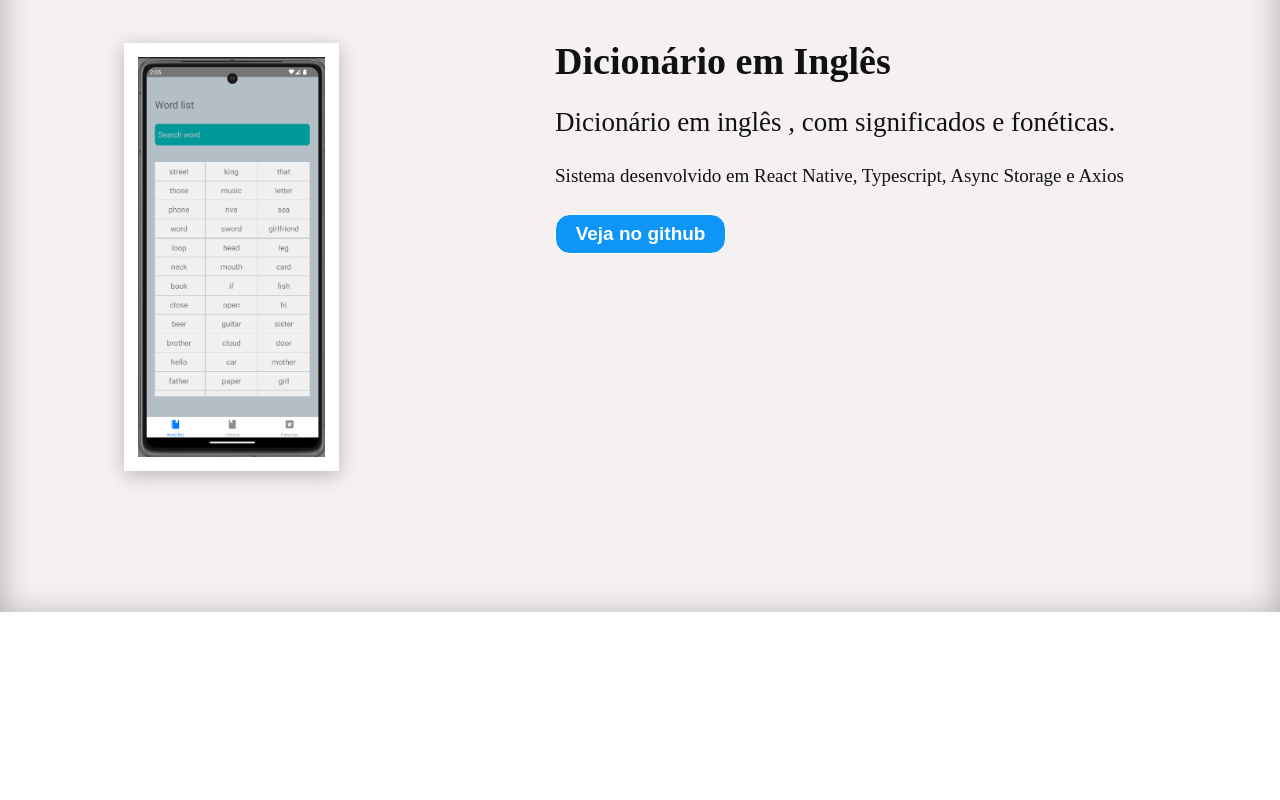
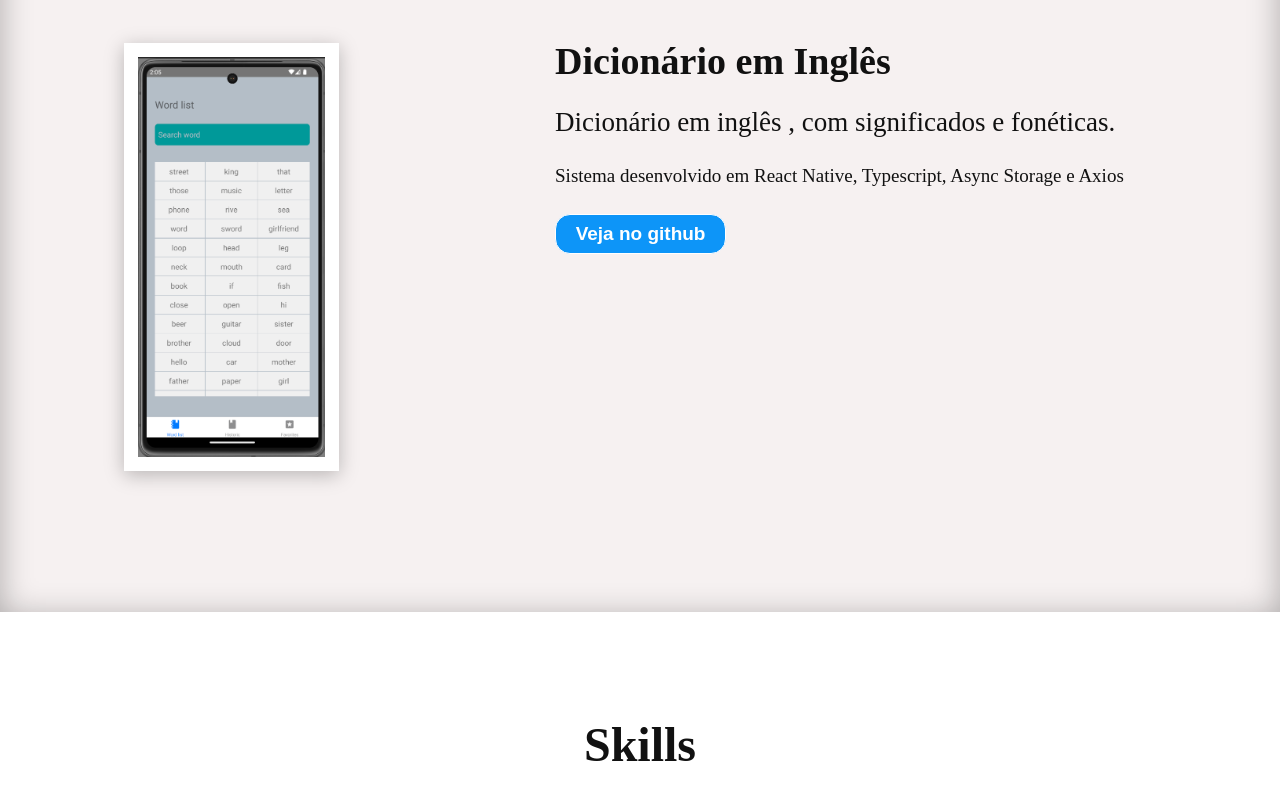
Before and after one commit to WagnerTerry/portfolio, a React (Vite) app: page / in a window 1280 px wide. Shown: the part 1975-2775 px from the top of the page. Before the commit the page ends 2587 px from the top, so only its background shows below. Built offline with nearby package versions, Linux system fonts and the light colour scheme.

Commit message:
chore: iniciando aba de skills

```diff
--- a/src/App.scss
+++ b/src/App.scss
@@ -197,6 +197,16 @@ body {
       }
     }
   }
+
+  #skills {
+    margin: 40px 0 0 0;
+    background: #fff;
+    padding: 2rem;
+
+    h1 {
+      text-align: center;
+    }
+  }
 }
 
 // img {
--- a/src/App.tsx
+++ b/src/App.tsx
@@ -161,6 +161,10 @@ function App() {
         </div>
       </div>
 
+      <div id="skills">
+        <h1>Skills</h1>
+      </div>
+
       {/* <div id="teste">
         <h2>Desenvolvedor de Software</h2>
         <div className="profile">
```
